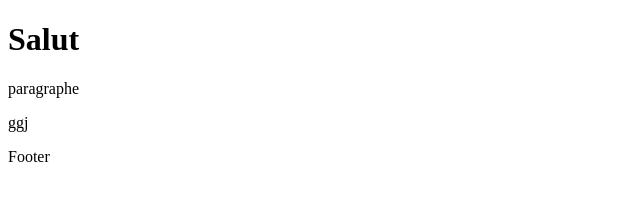
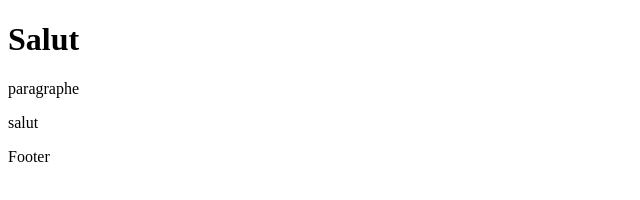
Before and after one commit to boubekeursidahmed/Projet, a plain HTML site: page index.html in a window 1280 px wide. Shown: the full height of the page, 0-640 px from the left. Drawn offline with Linux system fonts and the light colour scheme.

```diff
--- a/index.html
+++ b/index.html
@@ -9,7 +9,7 @@
 <body>
     <h1>Salut</h1>
     <p>paragraphe</p>
-    <p>ggj</p>
+    <p>salut</p>
 
     <footer>
 
```
